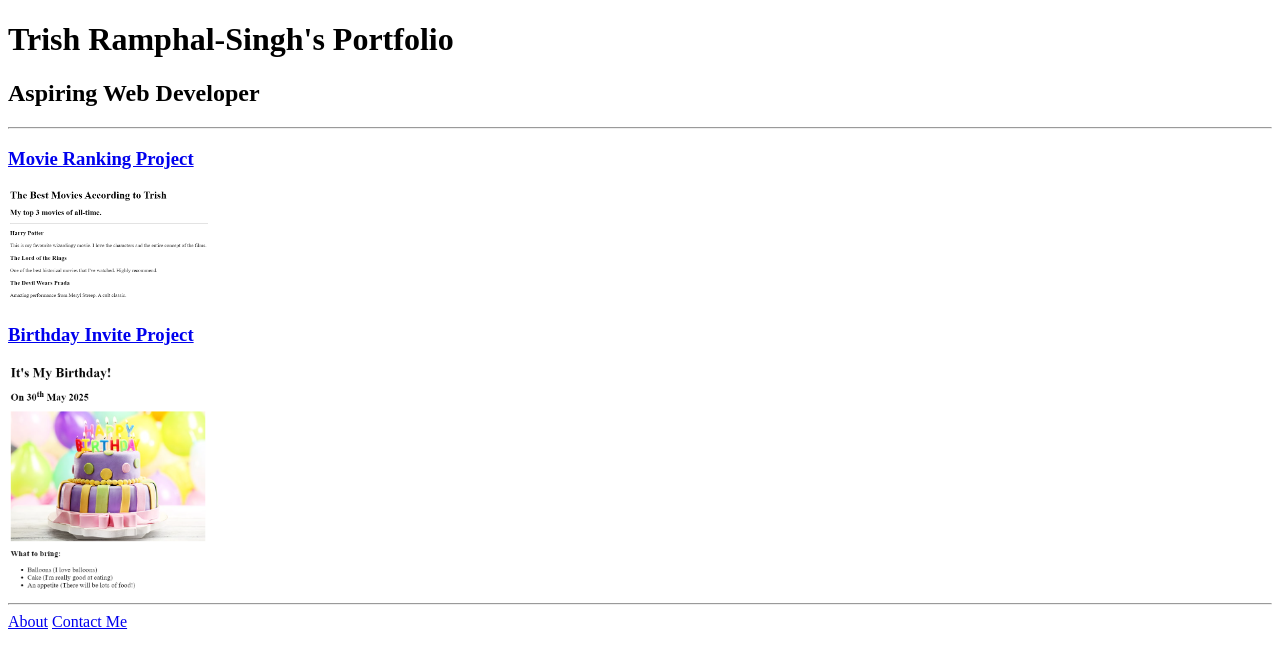
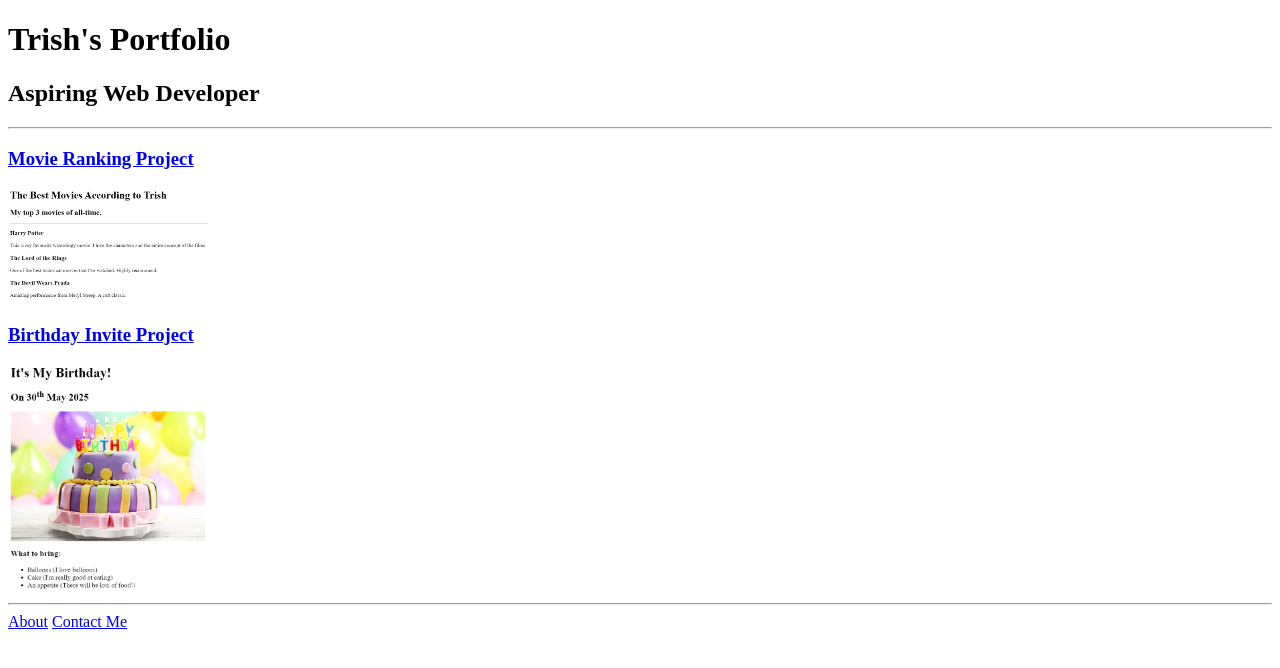
Before and after one commit to Trish777/html-portfolio, a plain HTML site: page index.html in a window 1280 px wide. Drawn offline with Linux system fonts and the light colour scheme.

Commit message:
Update index.html

```diff
--- a/index.html
+++ b/index.html
@@ -6,7 +6,7 @@
     <title>Trish's Portfolio</title>
   </head>
   <body>
-    <h1>Trish Ramphal-Singh's Portfolio</h1>
+    <h1>Trish's Portfolio</h1>
     <h2>Aspiring Web Developer</h2>
 
     <hr />
```
